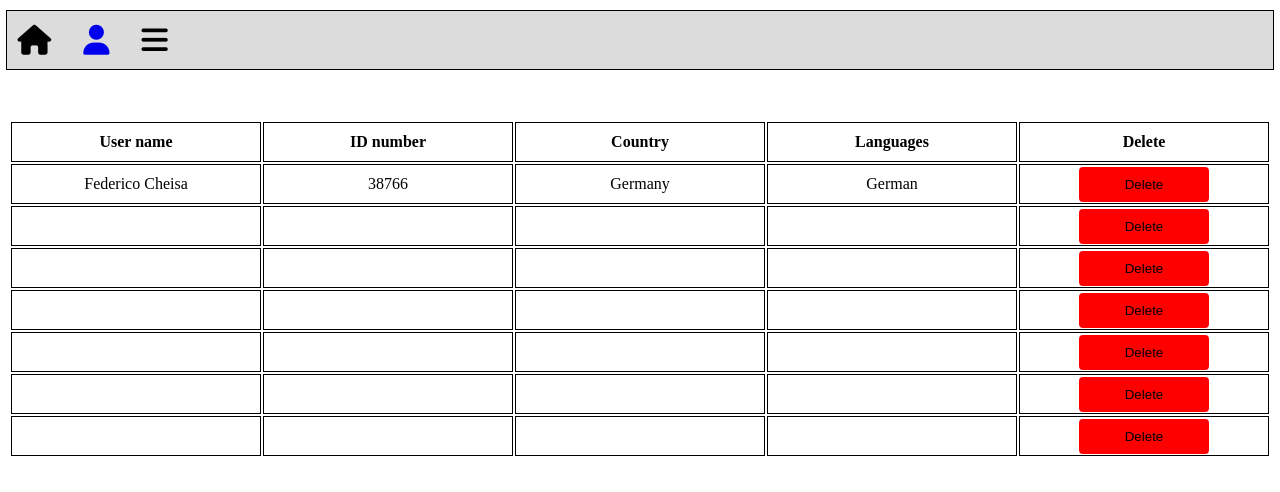
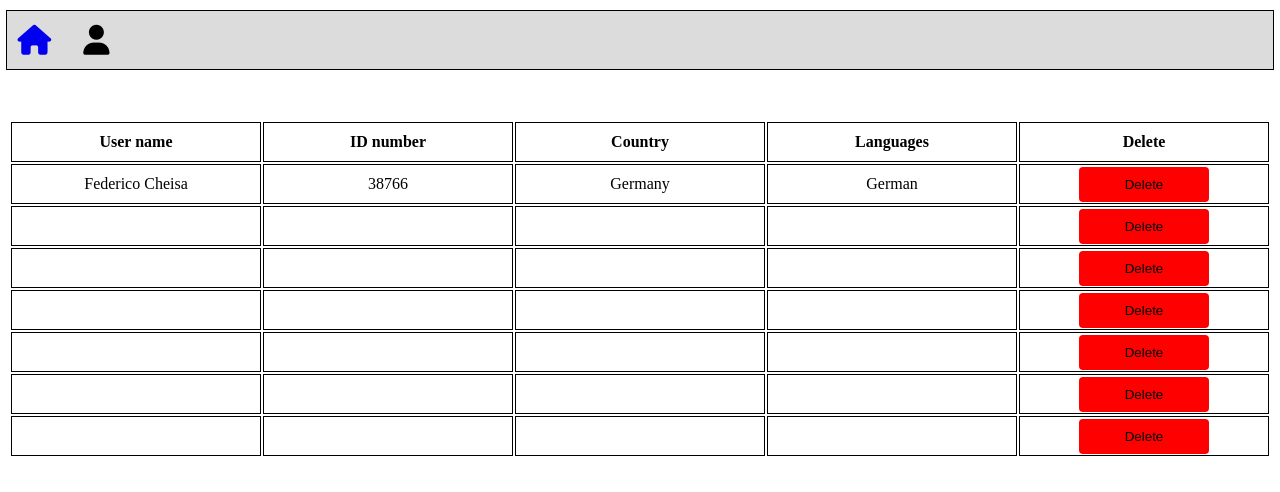
Before and after one commit to maina2/user-registration-management-system, a plain HTML site: page users.html in a window 1280 px wide. Drawn offline with Linux system fonts and the light colour scheme.

Commit message:
upload of the user registration management system

```diff
--- a/index.html
+++ b/index.html
@@ -15,7 +15,7 @@
     <div class="navbar">
       <i id="home" class="fa fa-house"></i>
       <a href="./users.html"><i class="fa fa-user"></i></a>
-      <i class="fa-solid fa-bars"></i>
+
 
     </div>
 
--- a/users.html
+++ b/users.html
@@ -15,9 +15,9 @@
 <body>
 
     <div class="navbar">
-        <i id="home" class="fa fa-house"></i>
-        <a href="./users.html"><i class="fa fa-user"></i></a>
-        <i class="fa-solid fa-bars"></i>
+        <a href="./index.html"> <i id="home" class="fa fa-house"></i></a>
+        <i class="fa fa-user"></i>
+
 
       </div>
 
```
